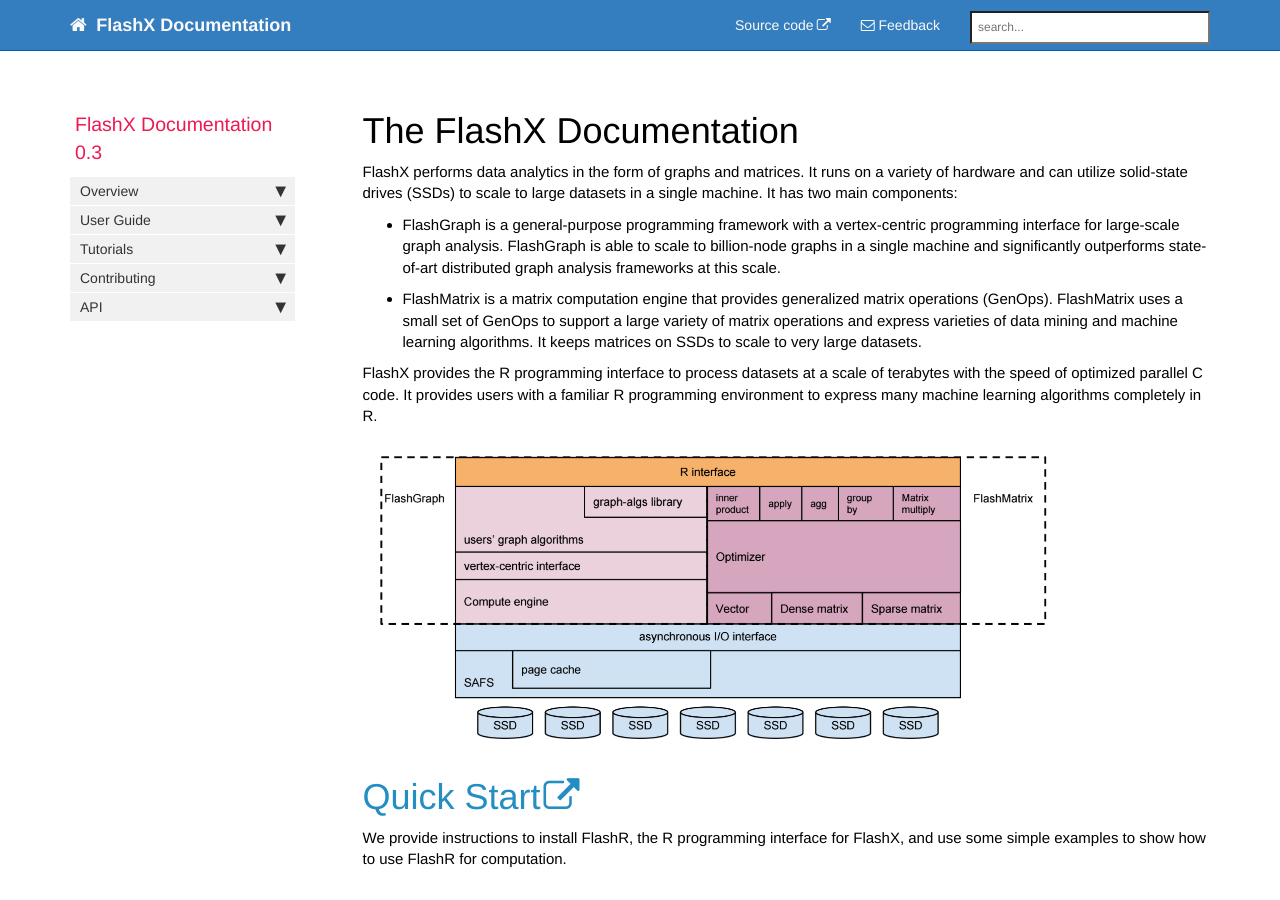
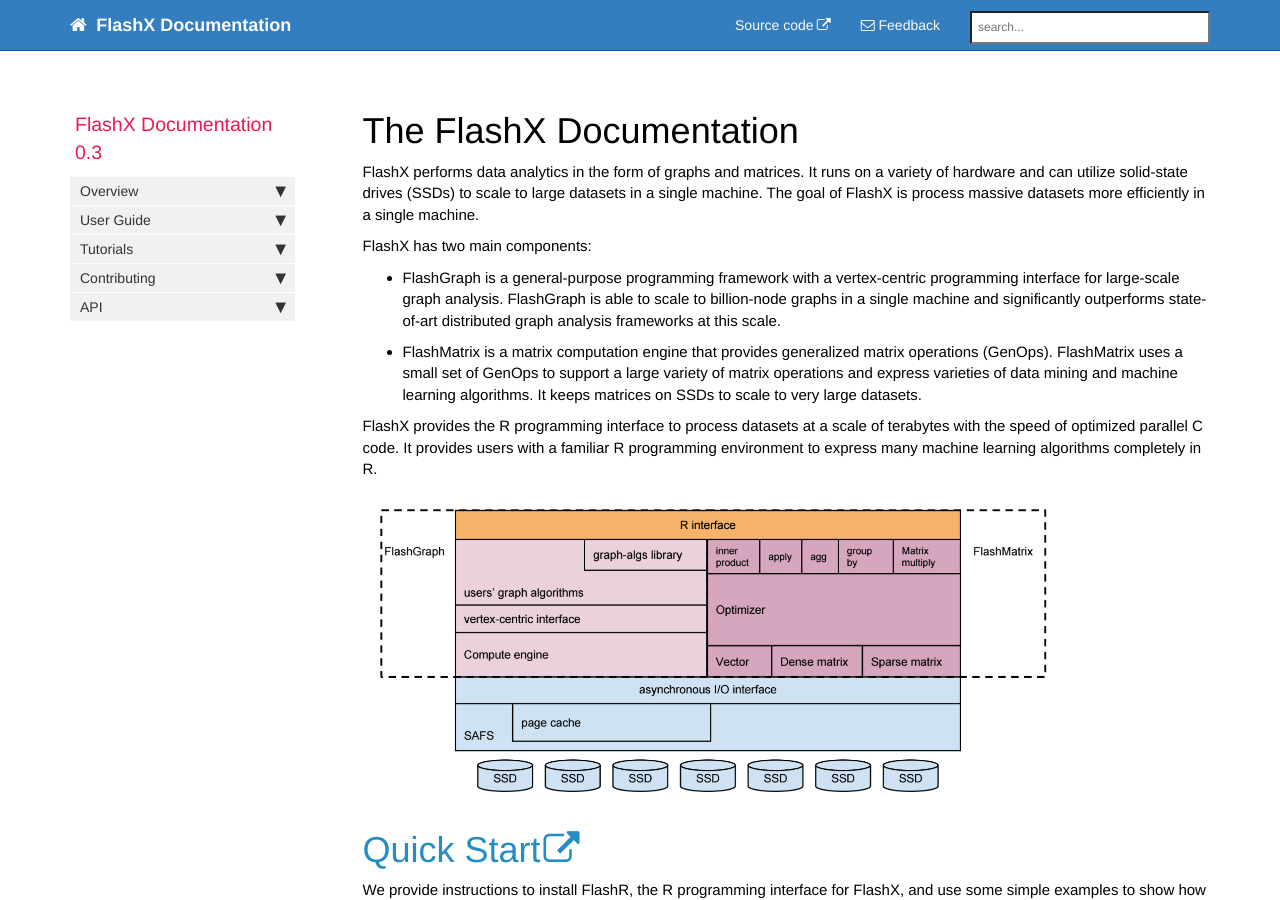
Before and after one commit to flashxio/FlashX-doc, a Jekyll site: the page built from index.md, in a window 1280 px wide and 900 px high. Built offline with Jekyll 4.4.1, drawn with Linux system fonts in a browser that asks for light colours; nearby versions of some CDN libraries; comment, search, counter and statistics services are not loaded.

Commit message:
Update index.md

```diff
--- a/index.md
+++ b/index.md
@@ -9,7 +9,10 @@ summary:
 
 FlashX performs data analytics in the form of graphs and matrices. It runs
 on a variety of hardware and can utilize solid-state drives (SSDs) to scale
-to large datasets in a single machine. It has two main components:
+to large datasets in a single machine. The goal of FlashX is process massive
+datasets more efficiently in a single machine.
+
+FlashX has two main components:
 
 * FlashGraph is a general-purpose programming framework with a vertex-centric
 programming interface for large-scale graph analysis. FlashGraph is able to
```
